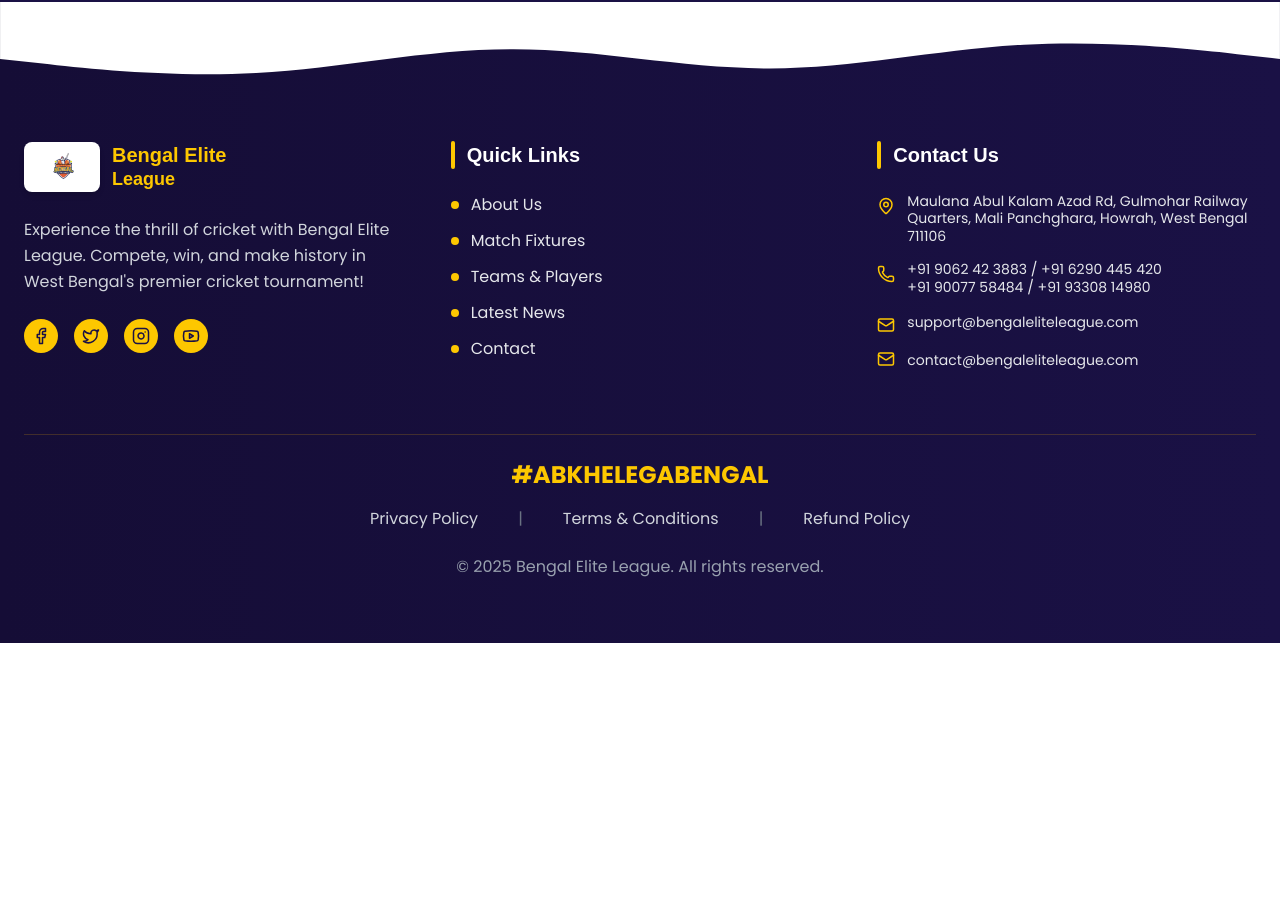
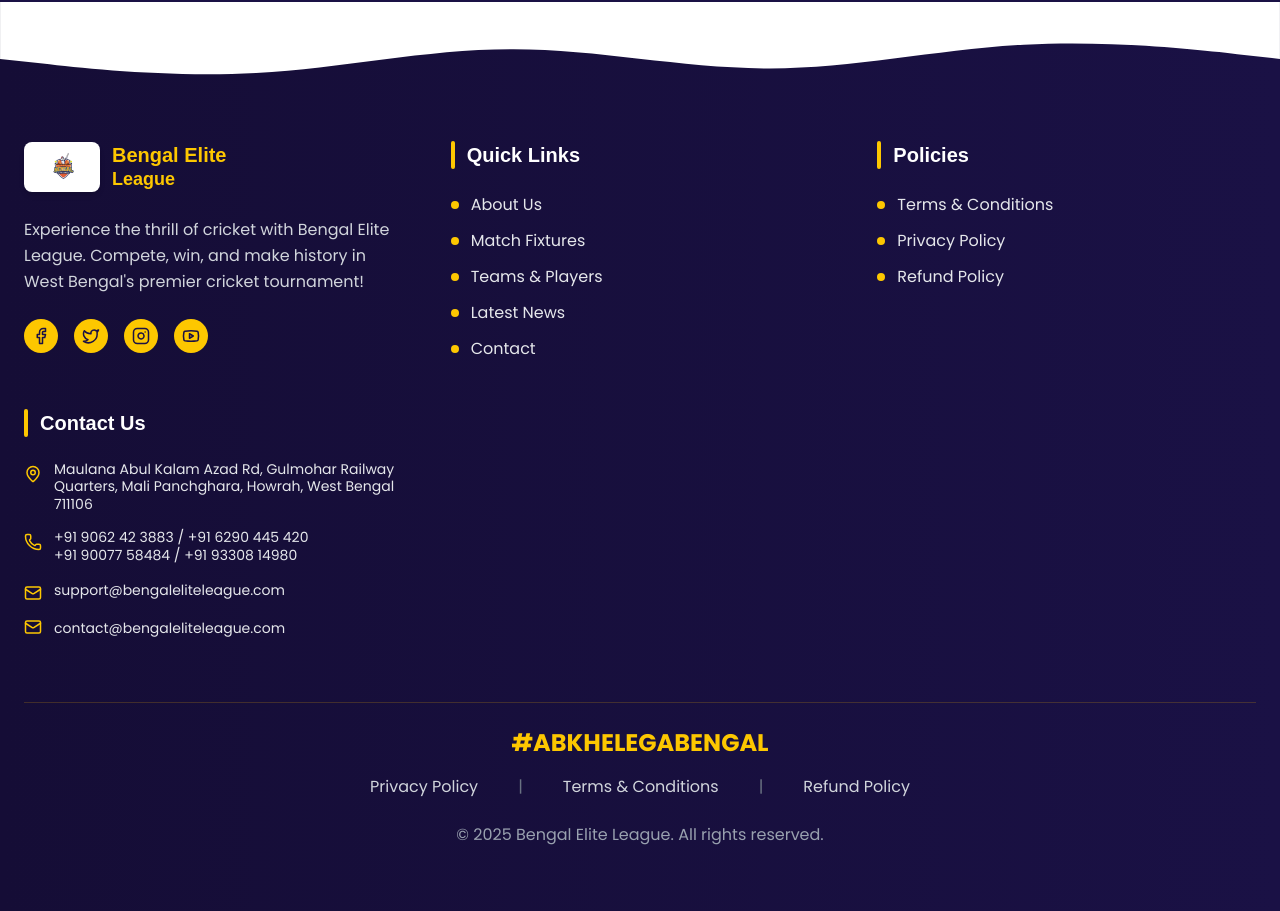
Before and after one commit to SubhodeepRoy17/bel, a Next.js app: page /about in a window 1280 px wide. Shown: the part 2242-3153 px from the top of the page. Before the commit the page ends 2885 px from the top, so only its background shows below. Built offline with nearby package versions, Linux system fonts and the light colour scheme.

Commit message:
footer update

```diff
--- a/components/footer.tsx
+++ b/components/footer.tsx
@@ -66,6 +66,27 @@
                 { href: "/teams", label: "Teams & Players" },
                 { href: "/news", label: "Latest News" },
                 { href: "/contact", label: "Contact" }
+              ].map((link, index) => (
+                <li key={index} className="group">
+                  <Link href={link.href} className="flex items-center group-hover:text-yellow-400 transition-colors">
+                    <span className="inline-block w-2 h-2 bg-yellow-400 rounded-full mr-3 group-hover:scale-125 transition-transform"></span>
+                    {link.label}
+                  </Link>
+                </li>
+              ))}
+            </ul>
+          </div>
+
+          {/* Policies */}
+          <div className="flex flex-col space-y-6 text-left w-full">
+            <h4 className="text-xl font-bold text-white relative pl-4 before:content-[''] before:absolute before:left-0 before:top-0 before:bottom-0 before:w-1 before:bg-yellow-400 before:rounded">
+              Policies
+            </h4>
+            <ul className="space-y-3">
+              {[
+                { href: "/terms", label: "Terms & Conditions" },
+                { href: "/privacy", label: "Privacy Policy" },
+                { href: "/refundpolicy", label: "Refund Policy" }
               ].map((link, index) => (
                 <li key={index} className="group">
                   <Link href={link.href} className="flex items-center group-hover:text-yellow-400 transition-colors">
```
Also changed, not shown: 1 other file (tests, documents, lock files or other folders).
